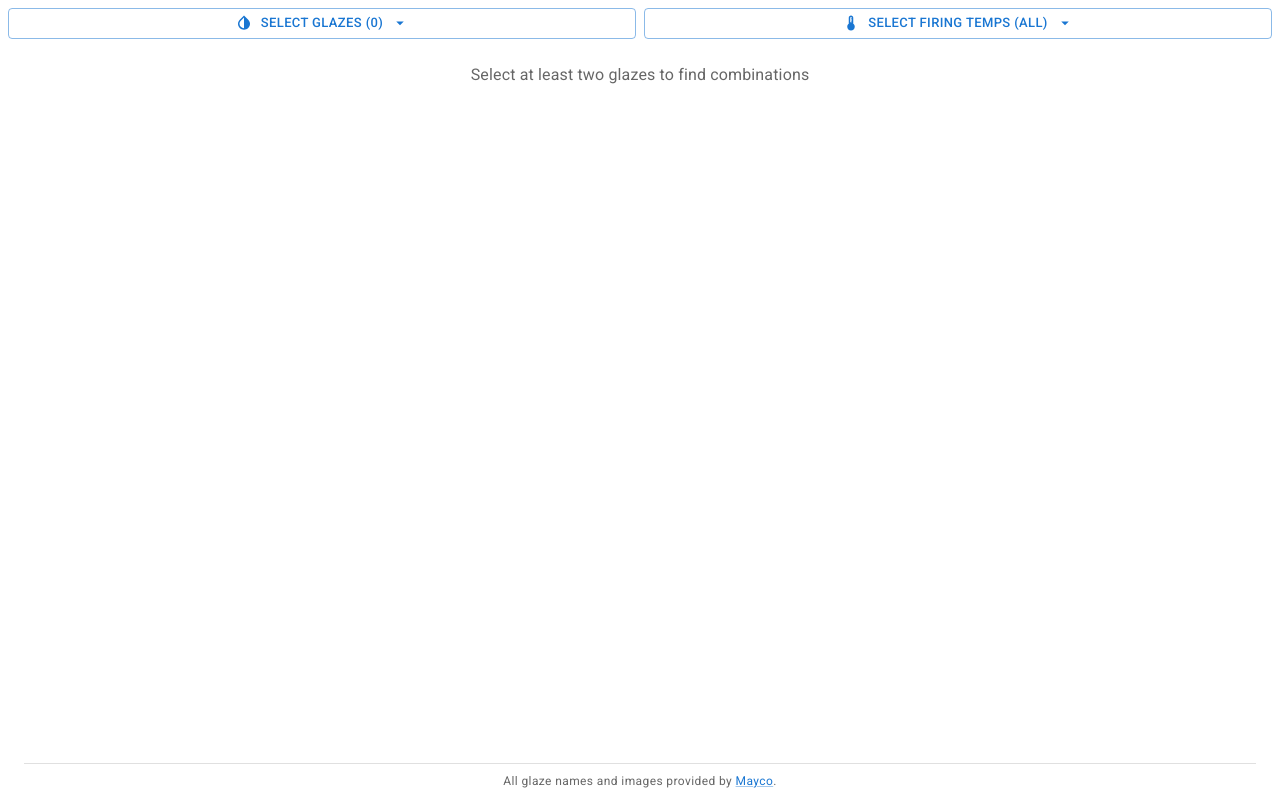
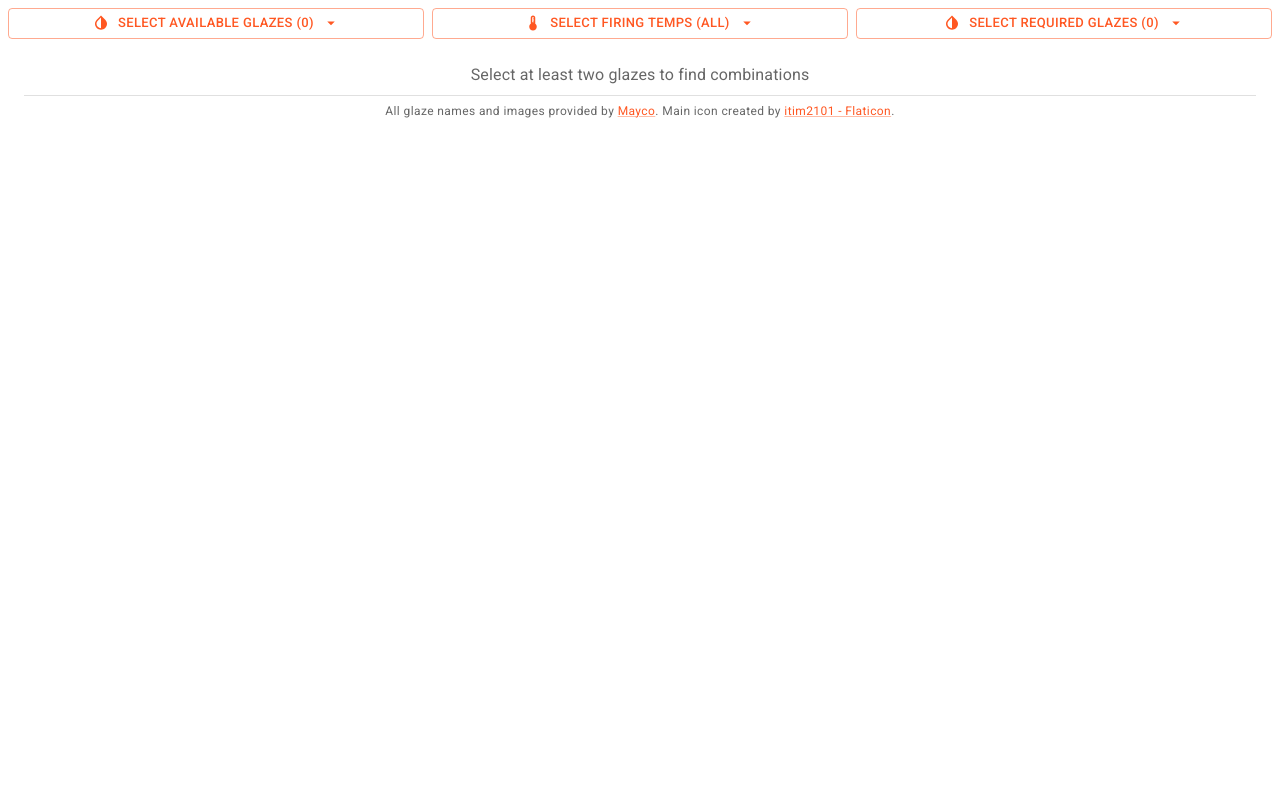
Before and after one commit to anickle060193/glaze_combinations, a React (Vite) app: page / in a window 1280 px wide. Built offline with nearby package versions, Linux system fonts and the light colour scheme.

Commit message:
Add icon.

```diff
--- a/index.html
+++ b/index.html
@@ -3,18 +3,10 @@
 
 <head>
   <meta charset="UTF-8" />
-  <link rel="icon" type="image/svg+xml" href="/favicon.svg" />
+  <link rel="icon" type="image/png" href="/favicon.png" />
   <meta name="viewport" content="width=device-width, initial-scale=1.0" />
   <meta name="color-scheme" content="dark light" />
-  <title>Glazes</title>
-  <style>
-    html,
-    body,
-    #root {
-      width: 100%;
-      height: 100%;
-    }
-  </style>
+  <title>Glaze Combinations</title>
 </head>
 
 <body>
--- a/package.json
+++ b/package.json
@@ -1,5 +1,5 @@
 {
-  "name": "glazes",
+  "name": "glaze_combinations",
   "private": true,
   "version": "0.0.0",
   "type": "module",
--- a/src/App.tsx
+++ b/src/App.tsx
@@ -1,5 +1,5 @@
 import React from 'react';
-import { createTheme, CssBaseline, ThemeProvider } from '@mui/material';
+import { colors, createTheme, CssBaseline, ThemeProvider } from '@mui/material';
 
 import '@fontsource/roboto/300.css';
 import '@fontsource/roboto/400.css';
@@ -11,8 +11,18 @@ import { MainScreen } from './screens/MainScreen';
 const theme = createTheme( {
   cssVariables: true,
   colorSchemes: {
-    light: true,
-    dark: true,
+    light: {
+      palette: {
+        primary: colors.deepOrange,
+        secondary: colors.amber,
+      },
+    },
+    dark: {
+      palette: {
+        primary: colors.orange,
+        secondary: colors.amber,
+      },
+    },
   },
 } );
 
--- /dev/null
+++ b/src/components/AttributionFooter.tsx
@@ -0,0 +1,45 @@
+import React from 'react';
+import { Divider, styled, Typography, type SxProps, type Theme } from '@mui/material';
+
+import { ExternalLink } from './ExternalLink';
+
+const Footer = styled( 'footer' )( ( { theme } ) => ( {
+  display: 'flex',
+  flexDirection: 'column',
+  alignItems: 'center',
+  paddingBottom: theme.spacing( 1 ),
+  gap: theme.spacing( 0.25 ),
+  textAlign: 'center',
+} ) );
+
+const FooterDivider = styled( Divider )( ( { theme } ) => ( {
+  alignSelf: 'stretch',
+  marginBottom: theme.spacing( 0.5 ),
+} ) );
+
+const FooterLine = styled( 'span' )( {
+  whiteSpace: 'nowrap',
+} );
+
+interface Props
+{
+  sx?: SxProps<Theme>;
+}
+
+export const AttributionFooter: React.FC<Props> = ( { sx } ) =>
+{
+  return (
+    <Footer sx={sx}>
+      <FooterDivider variant="middle" />
+      <Typography variant="caption" color="textSecondary">
+        <FooterLine>
+          All glaze names and images provided by <ExternalLink href="https://www.maycocolors.com">Mayco</ExternalLink>.
+        </FooterLine>
+        {' '}
+        <FooterLine>
+          Main icon created by <ExternalLink href="https://www.flaticon.com/free-icons/vase">itim2101 - Flaticon</ExternalLink>.
+        </FooterLine>
+      </Typography>
+    </Footer>
+  );
+};
--- a/src/components/FilterButton.tsx
+++ b/src/components/FilterButton.tsx
@@ -29,7 +29,7 @@ interface Props<T>
   showAll?: boolean;
   placeholder: string;
   options: readonly T[];
-  value: T[];
+  value: readonly T[];
   onChange: ( value: T[] ) => void;
   getOptionKey: ( option: T ) => string | number;
   getOptionLabel: ( option: T ) => string;
@@ -230,7 +230,7 @@ interface OptionRowProps<T>
   getOptionKey: ( option: T ) => string | number;
   getOptionLabel: ( option: T ) => string;
   getOptionIcon: ( ( option: T ) => React.ReactNode ) | undefined;
-  value: T[];
+  value: readonly T[];
   onOptionClick: ( option: T ) => void;
 }
 
--- a/src/components/MaycoFooter.tsx
+++ /dev/null
@@ -1,34 +0,0 @@
-import React from 'react';
-import { Divider, styled, Typography, type SxProps, type Theme } from '@mui/material';
-
-import { ExternalLink } from './ExternalLink';
-
-const Footer = styled( 'footer' )( ( { theme } ) => ( {
-  display: 'flex',
-  flexDirection: 'column',
-  alignItems: 'center',
-  paddingBottom: theme.spacing( 1 ),
-  gap: theme.spacing( 1 ),
-} ) );
-
-interface Props
-{
-  sx?: SxProps<Theme>;
-}
-
-export const MaycoFooter: React.FC<Props> = ( { sx } ) =>
-{
-  return (
-    <Footer sx={sx}>
-      <Divider
-        sx={{
-          alignSelf: 'stretch',
-        }}
-        variant="middle"
-      />
-      <Typography variant="caption" color="textSecondary">
-        All glaze names and images provided by <ExternalLink href="https://www.maycocolors.com">Mayco</ExternalLink>.
-      </Typography>
-    </Footer>
-  );
-};
--- /dev/null
+++ b/src/index.css
@@ -0,0 +1,6 @@
+html,
+body,
+#root {
+  width: 100%;
+  height: 100%;
+}
--- a/src/main.tsx
+++ b/src/main.tsx
@@ -2,6 +2,8 @@ import { StrictMode } from 'react';
 import { createRoot } from 'react-dom/client';
 
 import { App } from './App.tsx';
+
+import './index.css';
 
 // eslint-disable-next-line @typescript-eslint/no-non-null-assertion
 createRoot( document.getElementById( 'root' )! ).render(
--- a/src/screens/MainScreen.tsx
+++ b/src/screens/MainScreen.tsx
@@ -5,7 +5,7 @@ import TemperatureIcon from '@mui/icons-material/Thermostat';
 
 import { FilterButton } from '../components/FilterButton';
 import { GlazeComboGrid } from '../components/GlazeComboGrid';
-import { MaycoFooter } from '../components/MaycoFooter';
+import { AttributionFooter } from '../components/AttributionFooter';
 
 import { useAsyncData } from '../hooks/useAsyncData';
 import { useLocalStorage } from '../hooks/useLocalStorage';
@@ -45,19 +45,31 @@ export const MainScreen: React.FC = () =>
 {
   const glazesData = useAsyncData( 'glazes data', fetchGlazesData );
 
-  const [ selectedGlazeIds, saveSelectedGlazeIds ] = useLocalStorage<string[]>( 'selected-glazes', EMPTY );
+  const [ availableGlazeIds, saveAvailableGlazeIds ] = useLocalStorage<string[]>( 'selected-available-glazes', EMPTY );
+  const [ selectedFireTemps, saveSelectedFireTemps ] = useLocalStorage<string[]>( 'selected-fire-temps', EMPTY );
+  const [ requiredGlazeIds, setRequiredGlazeIds ] = React.useState<string[]>( [] );
 
-  const [ selectedFireTemps, saveSelectedFireTemps ] = useLocalStorage<string[]>( 'selected-fire-temps', EMPTY );
-
-  const selectedGlazes = glazesData.data?.glazes.filter( ( g ) => selectedGlazeIds.includes( g.id ) ) ?? [];
+  const availableGlazes = glazesData.data?.glazes.filter( ( g ) => availableGlazeIds.includes( g.id ) ) ?? EMPTY;
+  const requiredGlazes = glazesData.data?.glazes.filter( ( g ) => requiredGlazeIds.includes( g.id ) ) ?? EMPTY;
 
   const filteredCombos = glazesData.data?.combos.filter( ( combo ) =>
   {
-    if( selectedGlazes.length > 0 )
+    if( availableGlazes.length > 0 )
     {
       for( const glazeId of combo.glazeIds )
       {
-        if( !selectedGlazes.find( ( g ) => g.id === glazeId ) )
+        if( !availableGlazes.find( ( g ) => g.id === glazeId ) )
+        {
+          return false;
+        }
+      }
+    }
+
+    if( requiredGlazes.length > 0 )
+    {
+      for( const requiredGlaze of requiredGlazes )
+      {
+        if( !combo.glazeIds.includes( requiredGlaze.id ) )
         {
           return false;
         }
@@ -81,19 +93,26 @@ export const MainScreen: React.FC = () =>
         width: '100%',
         height: '100%',
         paddingX: 1,
+        position: 'relative',
         display: 'flex',
         flexDirection: 'column',
+        overflowY: 'scroll',
       }}
     >
       <Box
-        sx={{
+        sx={( theme ) => ( {
+          [ theme.breakpoints.up( 'sm' ) ]: {
+            position: 'sticky',
+            top: 0,
+          },
+          backgroundColor: 'background.default',
           paddingY: 1,
           display: 'flex',
           flexDirection: 'row',
           flexFlow: 'row',
           flexWrap: 'wrap',
           gap: 1,
-        }}
+        } )}
       >
         <FilterButton
           sx={{
@@ -101,13 +120,13 @@ export const MainScreen: React.FC = () =>
             minWidth: 275,
             maxWidth: '100%',
           }}
-          label="Select Glazes"
+          label="Select Available Glazes"
           showAll={false}
           placeholder="Filter glazes"
           startIcon={<GlazeIcon />}
           options={glazesData.data?.glazes ?? EMPTY}
-          value={selectedGlazes}
-          onChange={( value ) => saveSelectedGlazeIds( value.map( ( g ) => g.id ) )}
+          value={availableGlazes}
+          onChange={( value ) => saveAvailableGlazeIds( value.map( ( g ) => g.id ) )}
           getOptionKey={( o ) => o.id}
           getOptionLabel={( o ) => o.name}
           getOptionIcon={( o ) => (
@@ -133,17 +152,36 @@ export const MainScreen: React.FC = () =>
           getOptionKey={( o ) => o}
           getOptionLabel={( o ) => o}
         />
+        <FilterButton
+          sx={{
+            flex: 1,
+            minWidth: 275,
+            maxWidth: '100%',
+          }}
+          label="Select Required Glazes"
+          showAll={false}
+          placeholder="Filter required glazes"
+          startIcon={<GlazeIcon />}
+          options={availableGlazes}
+          value={requiredGlazes}
+          onChange={( value ) => setRequiredGlazeIds( value.map( ( g ) => g.id ) )}
+          getOptionKey={( o ) => o.id}
+          getOptionLabel={( o ) => o.name}
+          getOptionIcon={( o ) => (
+            <ListImage
+              loading="lazy"
+              src={Object.values( o.imageUrls )[ 0 ]}
+              alt={o.name}
+            />
+          )}
+        />
       </Box>
       <Box
         sx={{
           paddingBottom: 1,
-          flex: 1,
-          flexShrink: 1,
-          minHeight: 0,
-          overflowY: 'scroll',
         }}
       >
-        {selectedGlazes.length < 2
+        {availableGlazes.length < 2
           ? (
               <InfoText>Select at least two glazes to find combinations</InfoText>
             )
@@ -160,7 +198,7 @@ export const MainScreen: React.FC = () =>
                   )
             )}
       </Box>
-      <MaycoFooter />
+      <AttributionFooter />
     </Box>
   );
 };
```
Also changed, not shown: public/favicon.png (added), 1 other file (tests, documents, lock files or other folders).
